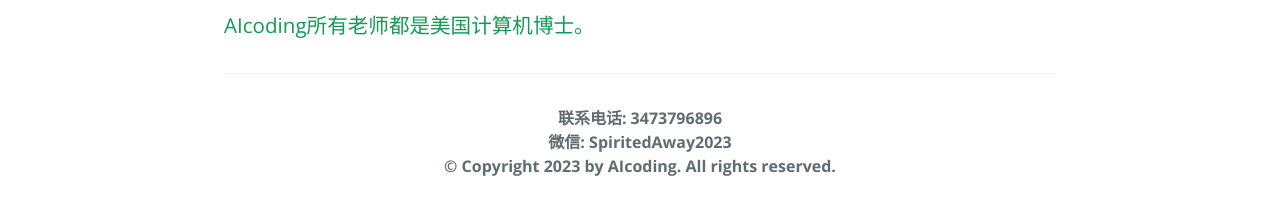
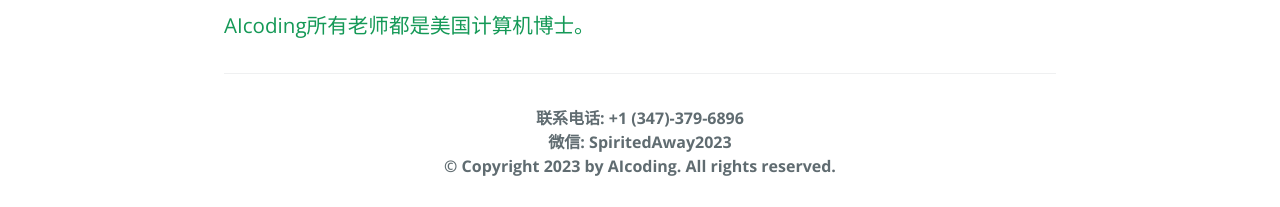
Before and after one commit to hangzhaosbu/aicoding, a Jekyll site: the page built from index.md, in a window 1280 px wide. Shown: the part 813-1020 px from the top of the page. Built offline with Jekyll 4.4.1, drawn with Linux system fonts in a browser that asks for light colours; our own code applies the rules of GitHub Pages for plain Markdown files.

Commit message:
Update default.html

```diff
--- a/_layouts/default.html
+++ b/_layouts/default.html
@@ -39,7 +39,7 @@
 
     <footer class="site-footer">
       <section class="container copyright">
-        <center><b>联系电话: 3473796896</b></center>
+        <center><b>联系电话: +1 (347)-379-6896</b></center>
       </section>
       <section class="container copyright">
         <center><b>微信: SpiritedAway2023</b></center>
```
